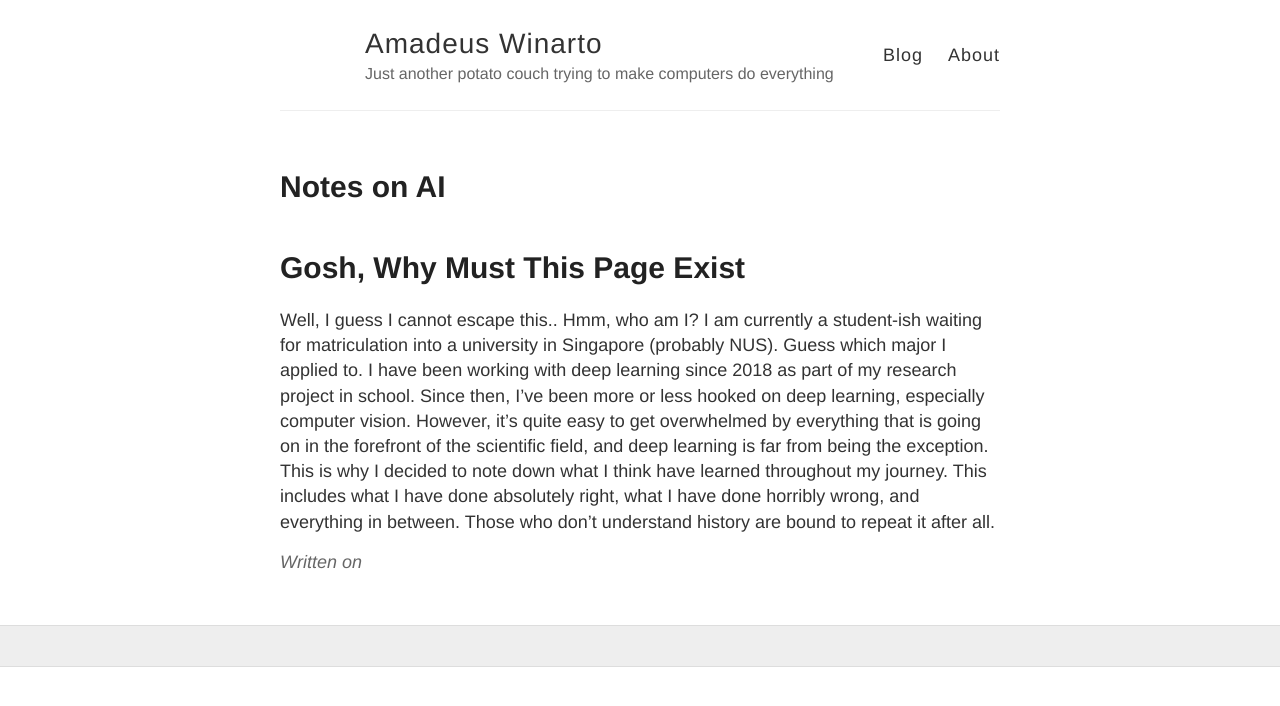
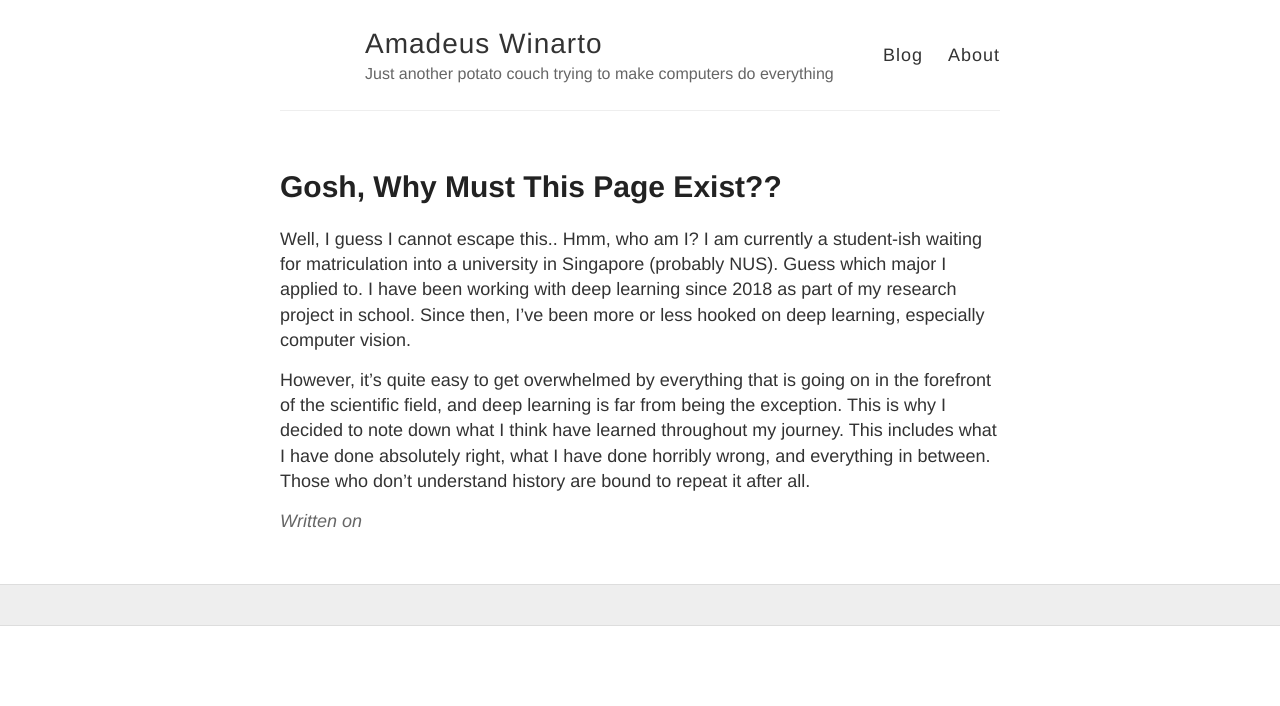
Before and after one commit to Amadeus-Winarto/amadeus-winarto.github.io, a Jekyll site: the page built from about/index.md, in a window 1280 px wide. Shown: the top 706 px of the page. Built offline with Jekyll 4.4.1, drawn with Linux system fonts in a browser that asks for light colours.

Commit message:
Update index.md

```diff
--- a/about/index.md
+++ b/about/index.md
@@ -1,12 +1,10 @@
 ---
 layout: posts
-title: Notes on AI
+title: Gosh, Why Must This Page Exist??
 ---
-# Gosh, Why Must This Page Exist
-
 Well, I guess I cannot escape this.. Hmm, who am I? I am currently a student-ish waiting for matriculation into a
 university in Singapore (probably NUS). Guess which major I applied to. I have been working with deep learning since
 2018 as part of my research project in school. Since then, I've been more or less hooked on deep learning, especially computer vision.
+
 However, it's quite easy to get overwhelmed by everything that is going on in the forefront of the scientific field, and deep
-learning is far from being the exception. This is why I decided to note down what I think have learned throughout my journey. This
-includes what I have done absolutely right, what I have done horribly wrong, and everything in between. Those who don't understand history are bound to repeat it after all.
+learning is far from being the exception. This is why I decided to note down what I think have learned throughout my journey. This includes what I have done absolutely right, what I have done horribly wrong, and everything in between. Those who don't understand history are bound to repeat it after all.
```
